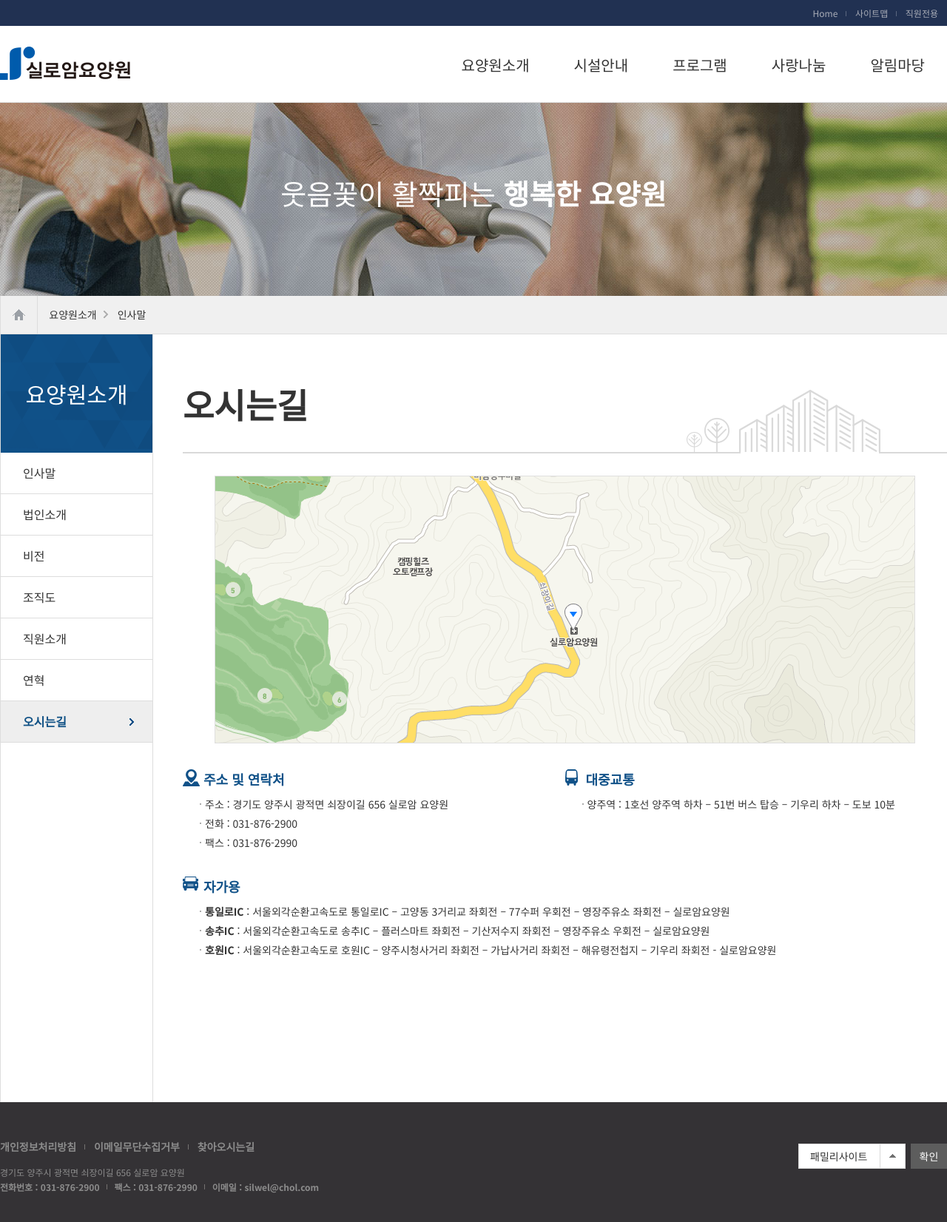
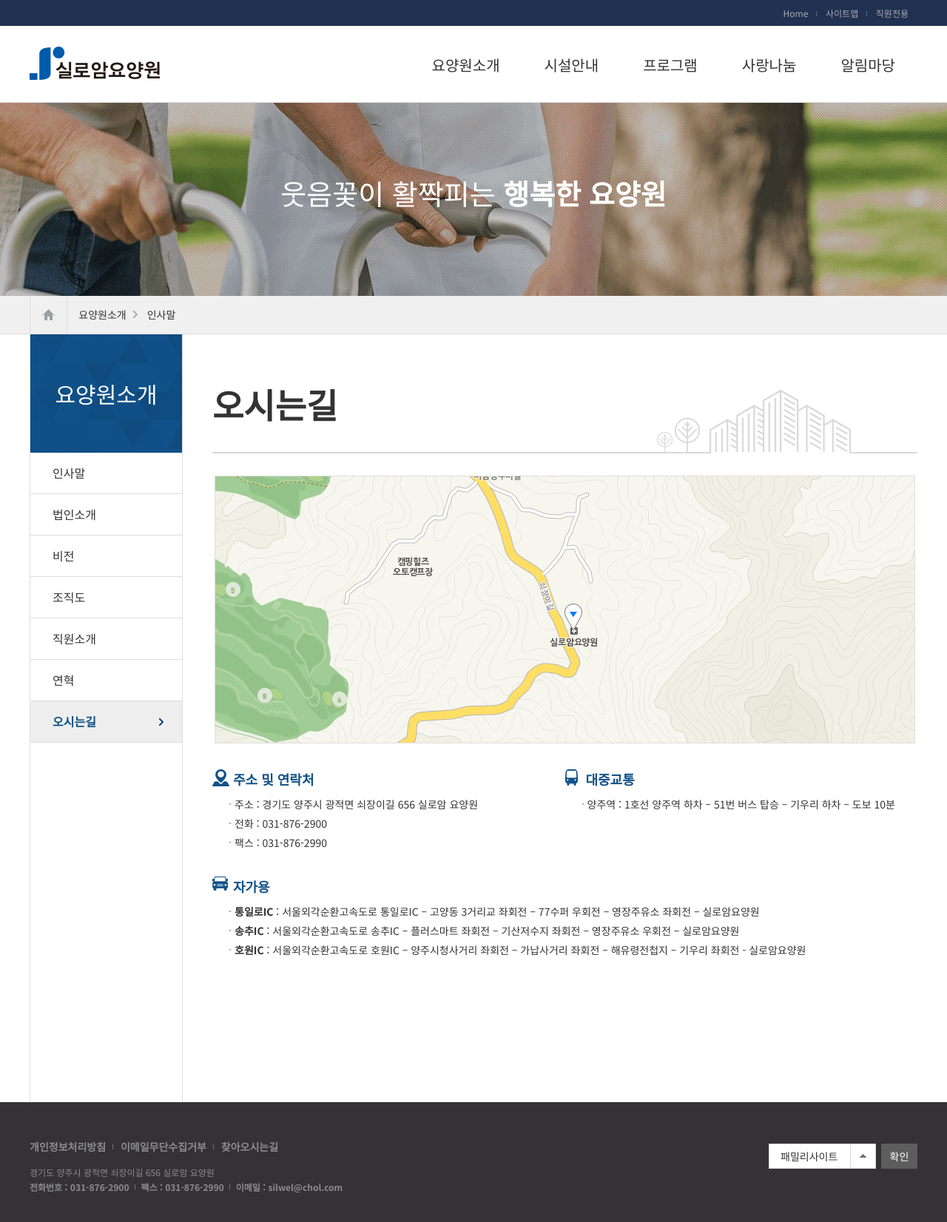
Before and after one commit to nohyoungjin/silwel, a plain HTML site: page map.html in a window 1280 px wide. Shown: the whole page at 74% size. Drawn offline with Linux system fonts and the light colour scheme.

Commit message:
Update 8

```diff
--- a/css/common.css
+++ b/css/common.css
@@ -45,11 +45,11 @@ html, body {width:100%;height:100%}
 
 #footer {position:relative}
 
-.page_wrap {overflow:hidden;max-width:1280px;margin:0 auto;border-left:1px solid #ddd}
+.page_wrap {overflow:hidden;max-width:1200px;margin:0 auto;border-left:1px solid #ddd}
 .page_wrap:after {display:block;clear:both;content:''}
 
 .snb {float:left;width:205px;min-height:300px;_height:300px}
-.conts {float:left;width:1074px;padding:0 0 150px;border-left:1px solid #ddd}
+.conts {float:left;width:994px;padding:0 0 150px;border-left:1px solid #ddd}
 
 /* global */
 
@@ -77,7 +77,7 @@ html, body {width:100%;height:100%}
 
 #header {position:fixed;top:0px;left:0px;z-index:100;width:100%}
 #header .util {width:100%;background-color:#213152}
-#header .util ul {overflow:hidden;max-width:1280px;margin:0 auto;text-align:right}
+#header .util ul {overflow:hidden;max-width:1200px;margin:0 auto;text-align:right}
 #header .util ul li {display:inline;position:relative;padding:0 12px 0 8px}
 #header .util ul li a {height:35px;font-size:12px;color:#a8acb7;text-align:center;line-height:35px}
 #header .util ul li .bar {position:absolute;top:50%;right:0;height:7px;width:1px;margin-top:-3px;background-color:#5c6880}
@@ -86,7 +86,7 @@ html, body {width:100%;height:100%}
 
 #header .h_group {overflow:visible;position:absolute;top:35px;left:0px;z-index:100;width:100%;height:104px;border-bottom:1px solid #ddd;background-color:#fff}
 #header .h_group:before {content:"";position:absolute;top:103px;left:0px;width:100%;height:1px;background-color:#ddd}
-#header .h_group > div {max-width:1280px;margin:0 auto}
+#header .h_group > div {max-width:1200px;margin:0 auto}
 #header .h_group > div:after {display:block;clear:both;content:''}
 #header .h_group > div h1 {overflow:hidden;float:left;padding:28px 0 0}
 
@@ -119,16 +119,16 @@ html, body {width:100%;height:100%}
 /* footer */
 
 #footer {padding:50px 0 30px;background-color:#343235;color:#8c8c8c}
-.f_wrap {position:relative;max-width:1280px;margin:0 auto}
+.f_wrap {position:relative;max-width:1200px;margin:0 auto}
 .f_wrap:after {display:block;clear:both;content:''}
 
 .f_wrap .info {float:left;font-size:14px}
 .f_wrap .info ul {overflow:hidden;zoom:1;position:relative;padding:0 0 15px 0;font-weight:700;color:#000}
 .f_wrap .info ul:after {display:block;clear:both;content:''}
-.f_wrap .info ul li {display:inline;position:relative;padding:0 10px;color:#8c8c8c}
-.f_wrap .info ul li:first-child {padding:0 10px 0 0}
-.f_wrap .info ul.add li {padding:0 8px;font-size:12px}
-.f_wrap .info ul.add li:first-child {padding:0 8px 0 0}
+.f_wrap .info ul li {display:inline;position:relative;padding:0 8px;color:#8c8c8c}
+.f_wrap .info ul li:first-child {padding:0 8px 0 0}
+.f_wrap .info ul.add li {padding:0 6px;font-size:12px}
+.f_wrap .info ul.add li:first-child {padding:0 6px 0 0}
 .f_wrap .info ul li .bar {position:absolute;top:50%;right:-2px;height:7px;width:1px;margin-top:-3px;background-color:#757271}
 .f_wrap .info ul li a {color:#8c8c8c}
 .f_wrap .info p {font-size:12px}
--- a/css/main.css
+++ b/css/main.css
@@ -67,7 +67,7 @@ SUMMARY :
 }
 .row:after {content:'.';display:block;visibility:hidden;clear:both;height:0;line-height:0}
 
-.row ul {max-width:1280px;margin:0 auto}
+.row ul {max-width:1200px;margin:0 auto}
 .row ul:after {display:block;clear:both;content:''}
 .row ul li {position:relative;float:left;width:16.6%;height:197px;text-align:center}
 
@@ -117,7 +117,7 @@ SUMMARY :
 
 /* story */
 
-.story {position:relative;min-width:1280px;height:560px;margin:80px auto 0;background-color:#f4f4f4}
+.story {position:relative;min-width:1200px;height:560px;margin:80px auto 0;background-color:#f4f4f4}
 .story:before {content:"";display:block;position:absolute;top:0;left:50%;width:82px;height:79px;margin-left:210px;background:url(../img/main/lamp.png) 0 0 no-repeat}
 .story:after {content:"";display:block;position:absolute;bottom:0;left:50%;width:231px;height:96px;margin-left:0;background:url(../img/main/books.png) 0 0 no-repeat}
 
--- a/css/sub.css
+++ b/css/sub.css
@@ -25,7 +25,7 @@ SUMMARY :
 /* path */
 
 .path {border-bottom:1px solid #ddd;background-color:#f0f0f0}
-.path ul {max-width:1280px;margin:0 auto}
+.path ul {max-width:1200px;margin:0 auto}
 .path ul:after {display:block;clear:both;content:''}
 .path ul li:first-child {width:50px;background:url(../img/common/ico_home.png) 50% 50% no-repeat}
 .path ul li:first-child a {display:inline-block;position:absolute;top:50%;left:50%;width:17px;height:15px;margin:-7px 0 0 -8px;font-size:0}
@@ -317,7 +317,7 @@ SUMMARY :
 
 /* 사이트맵 */
 
-.sitemap_wrap {width:1280px;margin:0 auto;padding:4% 0;border:1px solid #eee}
+.sitemap_wrap {width:1200px;margin:0 auto;padding:4% 0;border:1px solid #eee}
 .blind {overflow:hidden;position:absolute !important;width:1px;height:1px;clip:rect(1px,1px,1px,1px)}
 
 .sitemap_inner {overflow:hidden;position:relative}
@@ -327,11 +327,12 @@ SUMMARY :
 .sitemap_inner .line3 {left:60%}
 .sitemap_inner .line4 {left:80%}
 
-.sitemap_set {display:inline-block;width:19.4%;padding:0 0 0 3.6%;vertical-align:top}
+.sitemap_set {display:inline-block;width:19.8%;padding:0 0 0 3.6%;vertical-align:top}
 .sitemap_set h2 {height:75px;font-weight:normal}
 .sitemap_set h2 a {font-size:24px}
 .sitemap_set ul > li {margin-bottom:7%}
 .sitemap_set ul > li > a {font-size:16px;color:#555}
+.sitemap_set ul > li > a:hover {text-decoration:underline}
 
 /* */
 
@@ -374,7 +375,7 @@ SUMMARY :
 	.sitemap_inner .line3,
 	.sitemap_inner .line4 {display:none}
 
-	.sitemap_set {width:32.3%}
+	.sitemap_set {width:33.1%}
 	.sitemap_set.set4,
 	.sitemap_set.set5 {padding-top:20px}
 
```
